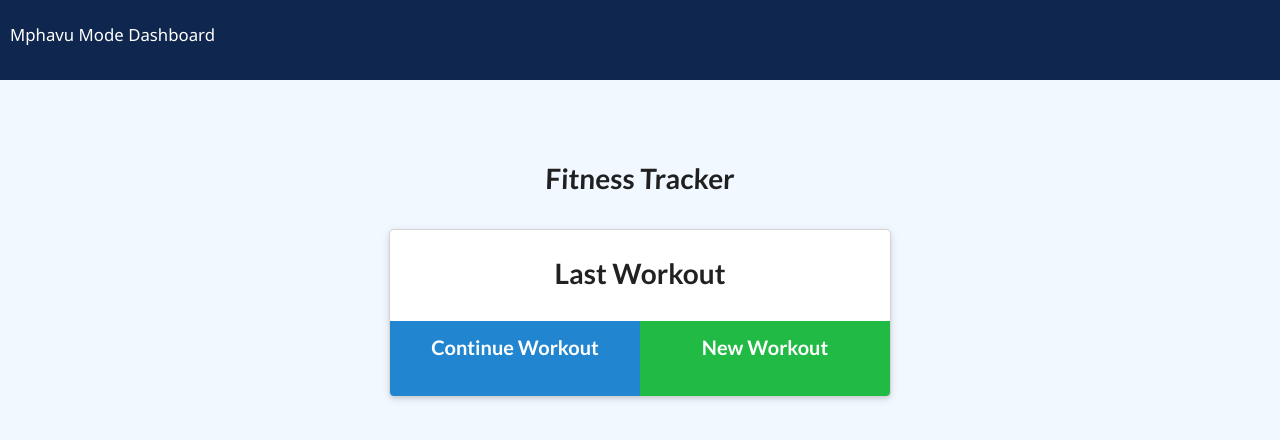
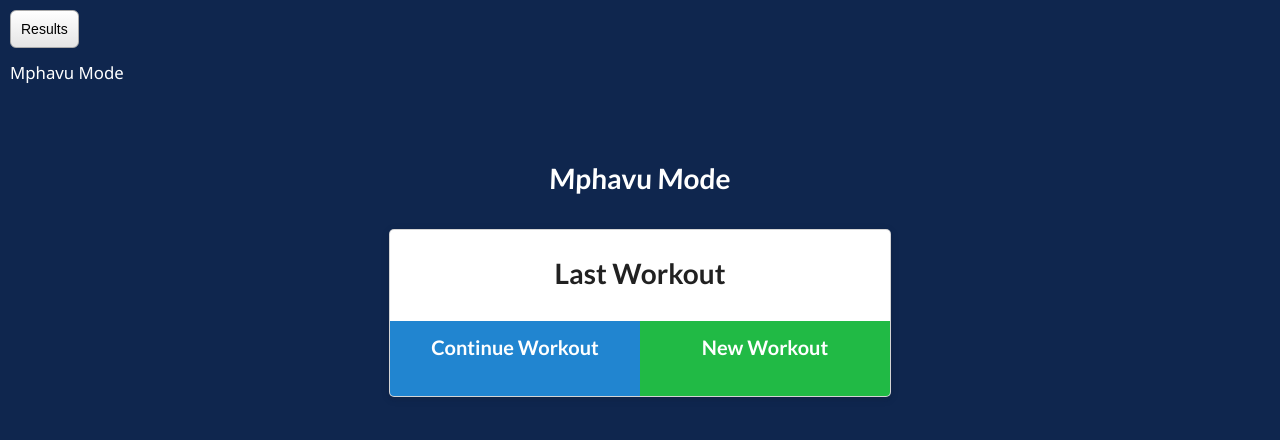
Before and after one commit to carolninganga/Workout-Tracker, a website: page public/index.html in a window 1280 px wide. Drawn offline with nearby package versions, Linux system fonts and the light colour scheme; no server answers.

Commit message:
changed the styling

```diff
--- a/public/index.html
+++ b/public/index.html
@@ -12,12 +12,13 @@
 
 <body>
   <nav>
-    <a href="/">Mphavu Mode</a>
-    <a href="/stats">Dashboard</a>
+   <button class="btn"><a href="/stats">Results</a></button>
+   <a href="/">Mphavu Mode</a>
+
   </nav>
   <div class="wrapper workout">
     <header>
-      <h1>Fitness Tracker</h1>
+      <h1>Mphavu Mode</h1>
     </header>
     <div class="ui container workout">
       <div class="ui raised card m-auto">
@@ -32,7 +33,7 @@
           </div>
         </div>
         <div class="new-workout">
-          <h3>Create Your First Workout</h3>
+          <h3>Activate the beast in you!!</h3>
         </div>
       </div>
     </div>
--- a/public/style.css
+++ b/public/style.css
@@ -96,8 +96,11 @@ input {
 }
 
 .wrapper {
-  background-color: #f2f8ff;
+  background-color: #0f264e;
   padding-bottom: 100px;
+}
+h1{
+  color: #ffffff;
 }
 
 .card.m-auto,
```
Also changed, not shown: public/stats.html (+3 -3 lines).
